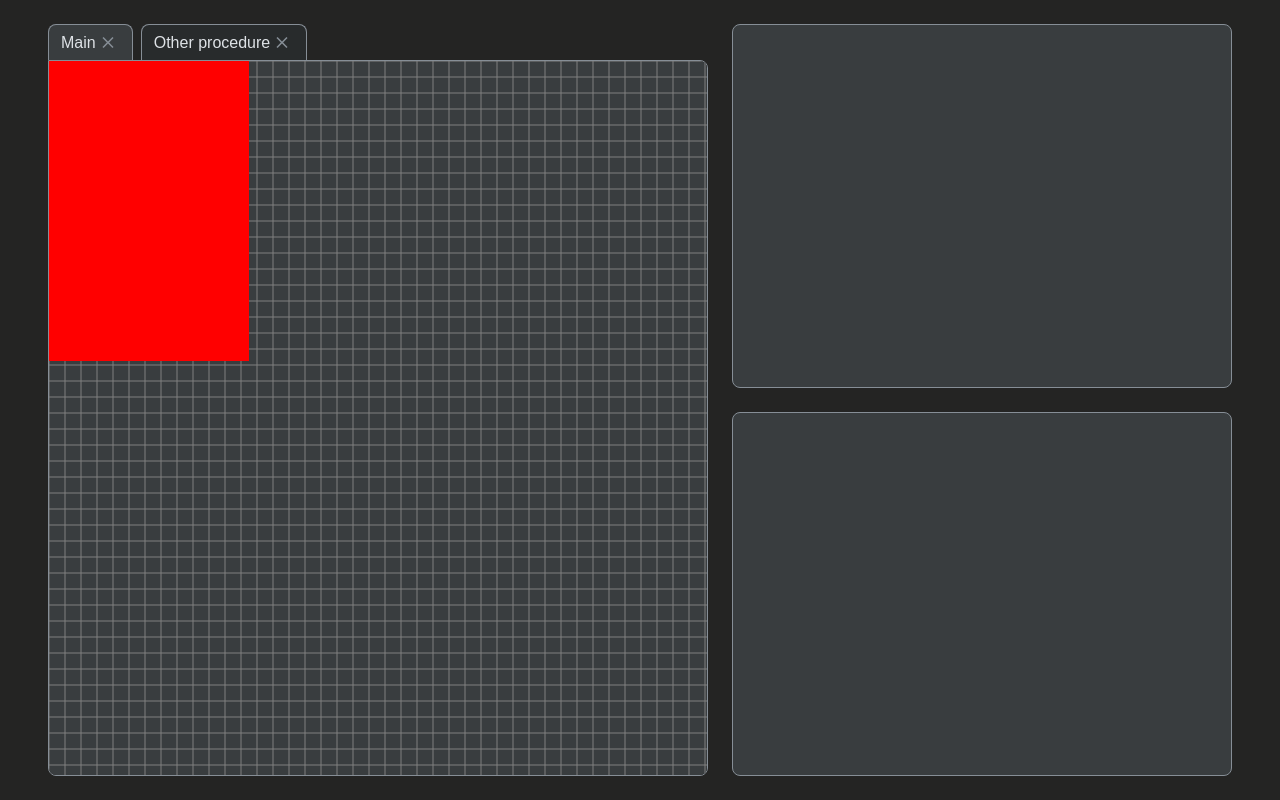
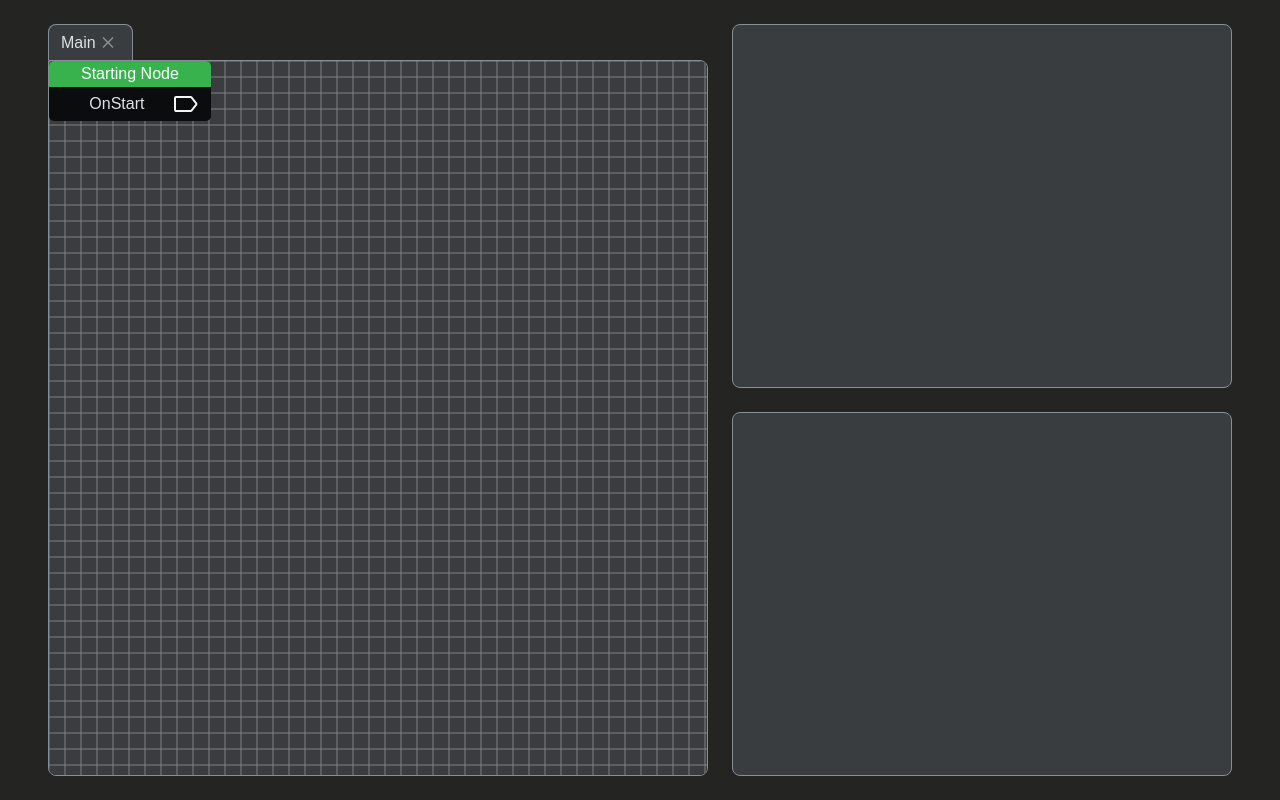
Before and after one commit to KevIron/Nodesole, a plain HTML site: page index.html in a window 1280 px wide. Drawn offline with Linux system fonts and the light colour scheme.

Commit message:
added first node

```diff
--- a/index.html
+++ b/index.html
@@ -6,10 +6,11 @@
 
     <title>Nodsole</title>
 
-    <script src="main.js" defer></script>
+    <script src="main.js" type="module" defer></script>
 
     <link rel="stylesheet" href="./styles/index.css" />
     <link rel="stylesheet" href="./styles/editor.css" />
+    <link rel="stylesheet" href="./styles/nodes.css" />
 </head>
 <body>
     <main class="main-layout">
@@ -19,15 +20,17 @@
                     <span>Main</span>
                     <svg class="close-icon" xmlns="http://www.w3.org/2000/svg" height="24px" viewBox="0 -960 960 960" width="24px" fill="#fff"><path d="m256-200-56-56 224-224-224-224 56-56 224 224 224-224 56 56-224 224 224 224-56 56-224-224-224 224Z"/></svg>
                 </div>
-                <div class="page">
-                    <span>Other procedure</span>
-                    <svg class="close-icon" xmlns="http://www.w3.org/2000/svg" height="24px" viewBox="0 -960 960 960" width="24px" fill="#fff"><path d="m256-200-56-56 224-224-224-224 56-56 224 224 224-224 56 56-224 224 224 224-56 56-224-224-224 224Z"/></svg>
+            </div>
+
+            <!-- MAIN EDITOR -->
+            <div class="editor-container">
+                <div class="viewport">
+                    <div class="nodes"></div>
+                    <div class="connections"></div>
                 </div>
+                <canvas class="grid"></canvas>
             </div>
-            <div class="editor-container">
-                <div class="nodes-container"></div>
-                <canvas class="editor-grid"></canvas>
-            </div>
+
         </div>
         <div class="console-wrapper"></div>
         <div class="properties-wrapper"></div>
--- a/main.js
+++ b/main.js
@@ -1,72 +1,7 @@
 "use strict";
 
-class Editor {
-    constructor() {
-        this._nodeGrid = document.querySelector(".nodes-container");
-        this._canvas = document.querySelector(".editor-grid");
-
-        this._drawGrid();
-        window.addEventListener("resize", this._drawGrid.bind(this))
-    }
-
-    _drawGrid() {
-        const ctx = this._canvas.getContext("2d");
-        const rect = this._nodeGrid.getBoundingClientRect();
-
-        ctx.canvas.width  = rect.width;
-        ctx.canvas.height = rect.height;
-
-        ctx.strokeStyle = "gray";
-
-        for (let i = 0; i < rect.width; i += 16) {
-            ctx.beginPath();
-            ctx.moveTo(i, 0);
-            ctx.lineTo(i, ctx.canvas.height);
-            ctx.stroke()
-        }
-
-        for (let j = 0; j < rect.height; j += 16) {
-            ctx.beginPath();
-            ctx.moveTo(0, j);
-            ctx.lineTo(ctx.canvas.width, j);
-            ctx.stroke()
-        }
-    }
-
-    insertNode(node) {
-        this._nodeGrid.insertAdjacentElement('beforeend', node.getNodeElement());
-    }
-}
-
-class Node {
-    constructor() {
-        this._nodeContainer = document.createElement("div");
-        this._attachNodeEventListeners();
-    }
-
-    _attachNodeEventListeners() {
-        this._nodeContainer.classList.add("node");
-
-        const nodeMoverFunction = this._moveNode.bind(this);
-
-        this._nodeContainer.addEventListener("mousedown", () =>  document.addEventListener("mousemove", nodeMoverFunction));
-        this._nodeContainer.addEventListener("mouseup", () => document.removeEventListener("mousemove", nodeMoverFunction));
-    }
-
-    _moveNode({movementX, movementY}) {
-        const style = window.getComputedStyle(this._nodeContainer);
-
-        const newTopPos = parseInt(style.top) + movementY;
-        const newLeftPos = parseInt(style.left) + movementX;
-
-        this._nodeContainer.style.top = `${newTopPos}px`;
-        this._nodeContainer.style.left = `${newLeftPos}px`;
-    }
-
-    getNodeElement() {
-        return this._nodeContainer;
-    }
-}
+import Editor from "./scripts/Editor.js"
+import EntryNode from "./scripts/EntryNode.js"
 
 const e = new Editor();
-e.insertNode(new Node());
+e.insertNode(new EntryNode());
--- /dev/null
+++ b/scripts/Editor.js
@@ -0,0 +1,88 @@
+"use strict";
+
+export default class Editor {
+    constructor() {
+        this._editorContainer = document.querySelector(".editor-container");
+        this._viewport = this._editorContainer.querySelector(".viewport");
+
+        this._nodes = document.querySelector(".nodes");
+        this._connections = document.querySelector(".connections");
+        this._grid = document.querySelector(".grid");
+
+        this.viewportOffset = { x: 0, y: 0};
+        this.zoom = 1;
+
+        this.gridSize = 16;
+
+        this._drawGrid();
+        this._attachEventListeners();
+    }
+
+    _attachEventListeners() {
+        window.addEventListener("resize", this._drawGrid.bind(this))
+
+        const handler = this._handleMove.bind(this);
+
+        this._editorContainer.addEventListener("mousedown", () => {
+            document.addEventListener("mousemove", handler)}
+        );
+
+        this._editorContainer.addEventListener("mouseup", () => document.removeEventListener("mousemove", handler));
+    }
+
+    _handleMove(e) {
+        e.preventDefault();
+        e.stopPropagation();
+
+        const closestNode = e.target.closest(".node");
+
+        if (closestNode) this._moveNode(e, closestNode);
+        if (e.target.classList.contains("editor-container")) this._moveVieport(e);
+    }
+
+    _moveVieport({movementX, movementY}) {
+        this.viewportOffset.y += movementY;
+        this.viewportOffset.x += movementX;
+
+        this._viewport.style.transform = `translate(${this.viewportOffset.x}px, ${this.viewportOffset.y}px)`;
+        this._drawGrid();
+    }
+
+    _moveNode({movementX, movementY}, node) {
+        const style = window.getComputedStyle(node);
+
+        const newTopPos = parseInt(style.top) + movementY;
+        const newLeftPos = parseInt(style.left) + movementX;
+
+        node.style.top = `${newTopPos}px`;
+        node.style.left = `${newLeftPos}px`;
+    }
+
+    _drawGrid() {
+        const ctx = this._grid.getContext("2d");
+        const rect = this._nodes.getBoundingClientRect();
+
+        ctx.canvas.width  = rect.width;
+        ctx.canvas.height = rect.height;
+
+        ctx.strokeStyle = "gray";
+
+        for (let i = this.viewportOffset.x % this.gridSize; i < rect.width; i += this.gridSize) {
+            ctx.beginPath();
+            ctx.moveTo(i, 0);
+            ctx.lineTo(i, ctx.canvas.height);
+            ctx.stroke()
+        }
+
+        for (let j = this.viewportOffset.y % this.gridSize; j < rect.height; j += this.gridSize) {
+            ctx.beginPath();
+            ctx.moveTo(0, j);
+            ctx.lineTo(ctx.canvas.width, j);
+            ctx.stroke()
+        }
+    }
+
+    insertNode(node) {
+        this._nodes.insertAdjacentElement('beforeend', node.getNodeElement());
+    }
+}
--- /dev/null
+++ b/scripts/EntryNode.js
@@ -0,0 +1,26 @@
+"use strict";
+
+import Node from "./Node.js";
+
+export default class EntryNode extends Node {
+    constructor() {
+        super();
+    }
+
+    _generateNodeTemplate() {
+        return `
+            <div class="node-header">
+                <span>Starting Node</span>
+            </div>
+            <div class="node-body">
+                <div class="input-points"></div>
+                <div class="descriptions">
+                    OnStart
+                </div>
+                <svg class="output-point" width="26" height="18" viewBox="0 0 13 9" fill="none" xmlns="http://www.w3.org/2000/svg">
+                    <path d="M1.5 8H8.85742C9.01045 8 9.15518 7.92968 9.25 7.80957L11.6182 4.80957C11.7615 4.62794 11.7615 4.37206 11.6182 4.19043L9.25 1.19043C9.15518 1.07032 9.01045 1 8.85742 1H1.5C1.22386 1 1 1.22386 1 1.5V7.5C1 7.74171 1.17145 7.94371 1.39941 7.99023L1.5 8Z" stroke="#F5F5F5"/>
+                </svg>
+            </div>
+        `;
+    }
+}
--- /dev/null
+++ b/scripts/Node.js
@@ -0,0 +1,20 @@
+"use strict";
+
+export default class Node {
+    constructor() {
+        this._nodeContainer = document.createElement("div");
+        this._nodeContainer.classList.add("node");
+        this._nodeContainer.insertAdjacentHTML("afterbegin", this._generateNodeTemplate())
+    }
+
+    /**
+     * Function that generate a string of valid HTML to use as a node body
+     * @abstract
+     * @returns {string}
+     */
+    _generateNodeTemplate() { throw new Error("Every node must contain a _generateNodeTemplate function!") }
+
+    getNodeElement() {
+        return this._nodeContainer;
+    }
+}
--- a/styles/editor.css
+++ b/styles/editor.css
@@ -84,20 +84,40 @@
     border-radius: 0 var(--border-radius-primary) var(--border-radius-primary) var(--border-radius-primary);
 
     overflow: hidden;
+    position: relative;
+    cursor: grab;
 
     > * {
         grid-area: stack;
     }
 
-    .nodes-container {
+    .viewport {
+        display: grid;
+        grid-template-areas: "stack";
+
+        position: absolute;
+        background-color: transparent;
+        pointer-events: none;
+
+        width: 100%;
+        height: 100%;
+    }
+
+    .nodes,
+    .connections {
         position: relative;
         background-color: transparent;
+        grid-area: stack;
+
+        width: 100%;
+        height: 100%;
     }
 
-    .editor-grid {
+    .grid {
         background-color: #393D3F;
         height: 100%;
         width: 100%;
         overflow: auto;
+        pointer-events: none;
     }
 }
--- a/styles/index.css
+++ b/styles/index.css
@@ -24,11 +24,3 @@ body {
 
     background-color: var(--background-primary);
 }
-
-.node {
-    width: 200px;
-    height: 300px;
-    background-color: red;
-
-    position: absolute;
-}
--- /dev/null
+++ b/styles/nodes.css
@@ -0,0 +1,29 @@
+.node {
+    background-color: #0B0C0D;
+    border-radius: 5px;
+    color: #dee2e6;
+
+    position: absolute;
+    pointer-events: all;
+
+    display: grid;
+}
+
+.node-header {
+    background-color: #37b24d;
+    border-radius: 5px 5px 0 0;
+    padding: 4px 32px;
+    color: #fff;
+    text-wrap: nowrap;
+}
+
+.node-body {
+    display: grid;
+    grid-template-columns: auto 1fr auto;
+    padding: 8px 12px;
+    justify-content: center;
+
+    .descriptions {
+        text-align: center;
+    }
+}
```
